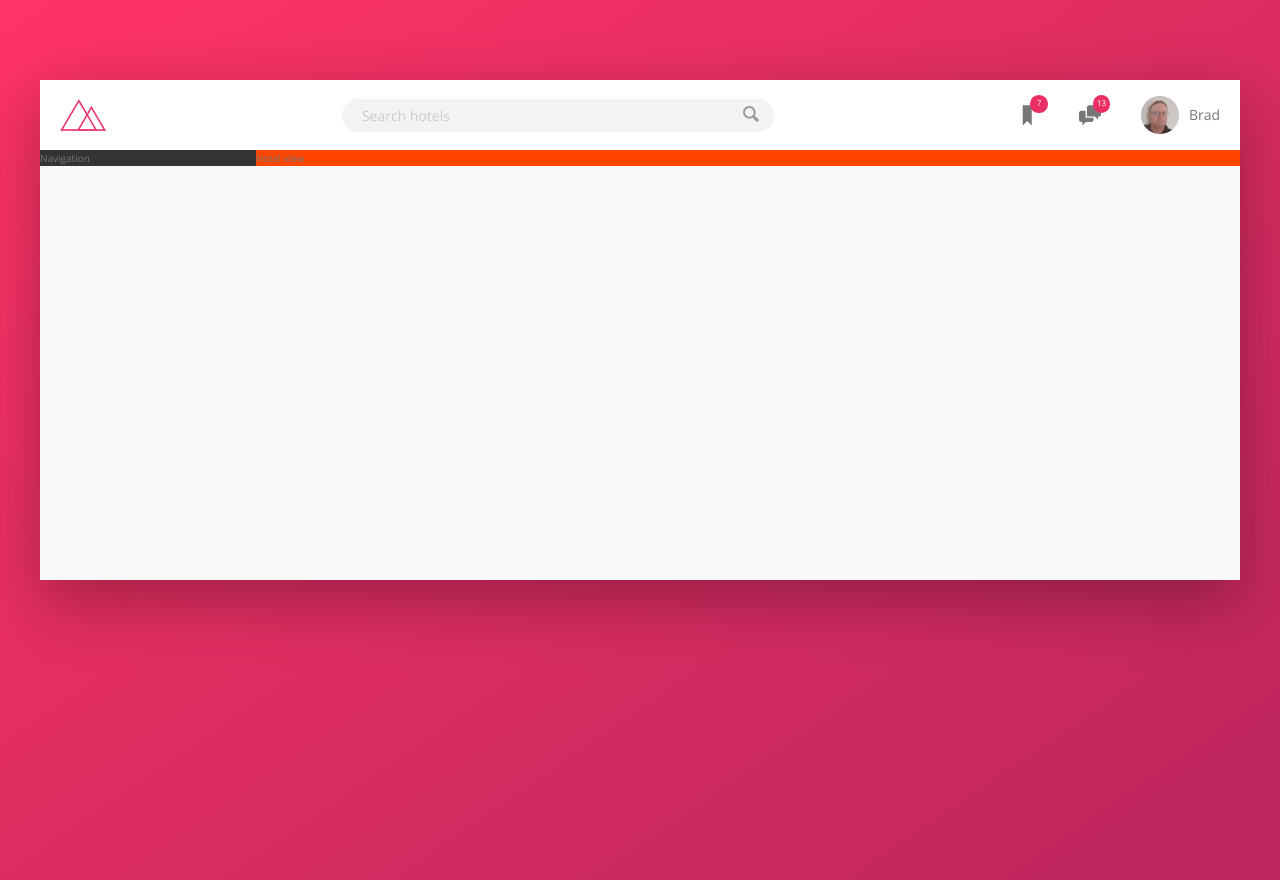
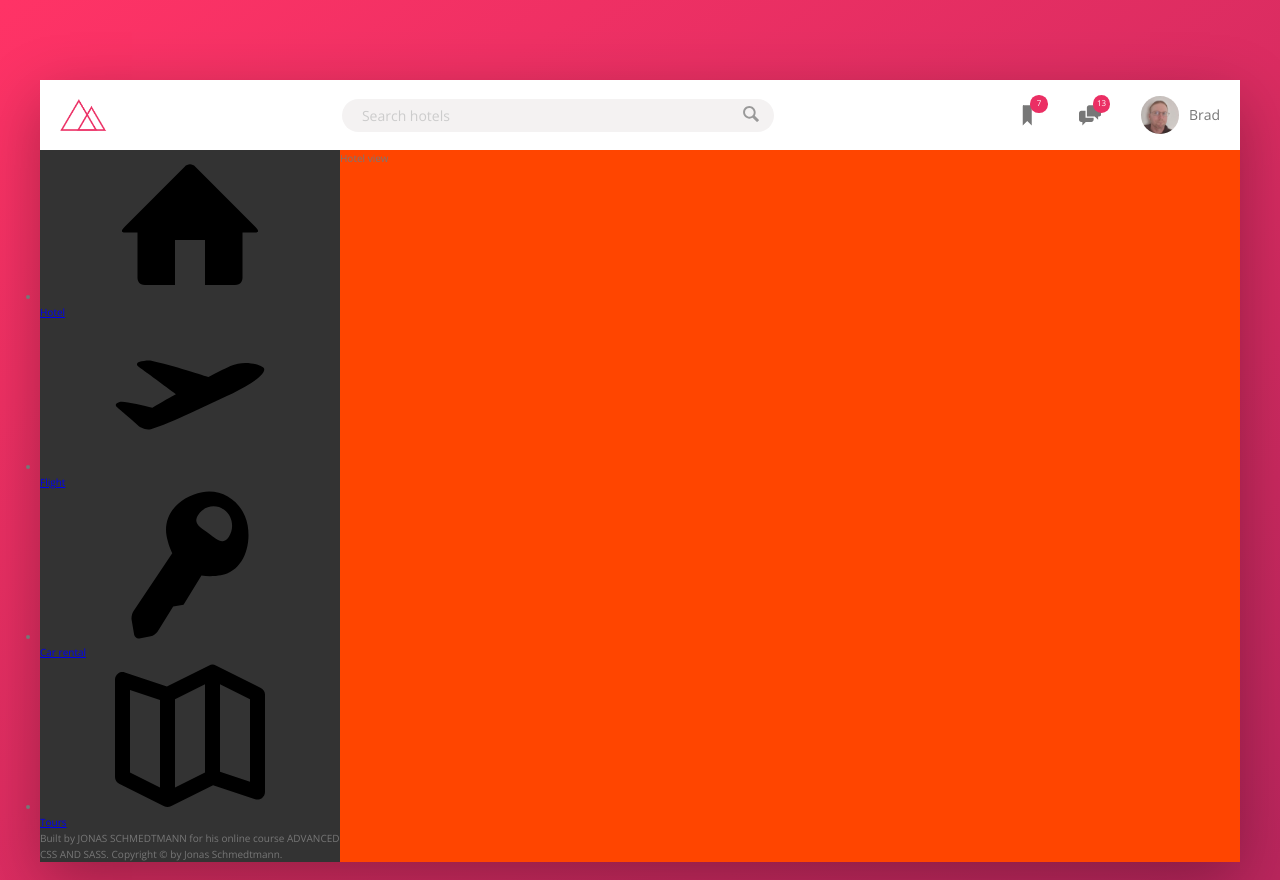
Before and after one commit to BradleyMurrell/Trillo, a website: page index.html in a window 1280 px wide. Drawn offline with nearby package versions, Linux system fonts and the light colour scheme.

Commit message:
Add html content for sidebar

```diff
--- a/index.html
+++ b/index.html
@@ -47,8 +47,47 @@
 
             <div class="content">
                 <nav class="sidebar">
-                    Navigation
+                    <ul class="side-nav">
+                        <li class="side-nav__item">
+                            <a href="#" class="side-nav__link">
+                                <svg class="side-nav__icon">
+                                    <use xlink:href="img/sprite.svg#icon-home"></use>
+                                </svg>
+                                <span>Hotel</span>
+                            </a>
+                        </li>
+                        <li class="side-nav__item">
+                            <a href="#" class="side-nav__link">
+                                <svg class="side-nav__icon">
+                                    <use xlink:href="img/sprite.svg#icon-aircraft-take-off"></use>
+                                </svg>
+                                <span>Flight</span>
+                            </a>
+                        </li>
+                        <li class="side-nav__item">
+                            <a href="#" class="side-nav__link">
+                                <svg class="side-nav__icon">
+                                    <use xlink:href="img/sprite.svg#icon-key"></use>
+                                </svg>
+                                <span>Car rental</span>
+                            </a>
+                        </li>
+                        <li class="side-nav__item">
+                            <a href="#" class="side-nav__link">
+                                <svg class="side-nav__icon">
+                                    <use xlink:href="img/sprite.svg#icon-map"></use>
+                                </svg>
+                                <span>Tours</span>
+                            </a>
+                        </li>
+                    </ul>
+
+                    <div class="legal">
+                        Built by JONAS SCHMEDTMANN for his online course ADVANCED CSS AND SASS. Copyright &copy; by Jonas Schmedtmann.
+                    </div>
                 </nav>
+
+
                 <main class="hotel-view">
                     Hotel view
                 </main>
```
